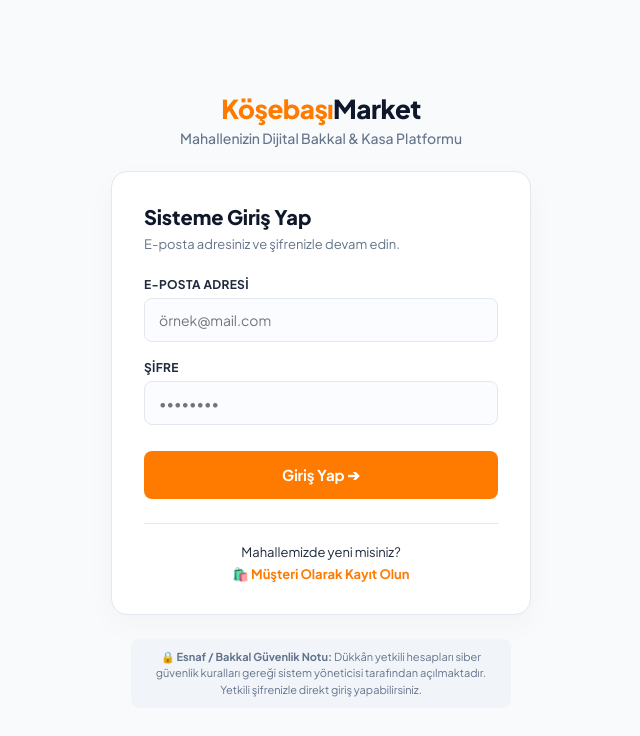
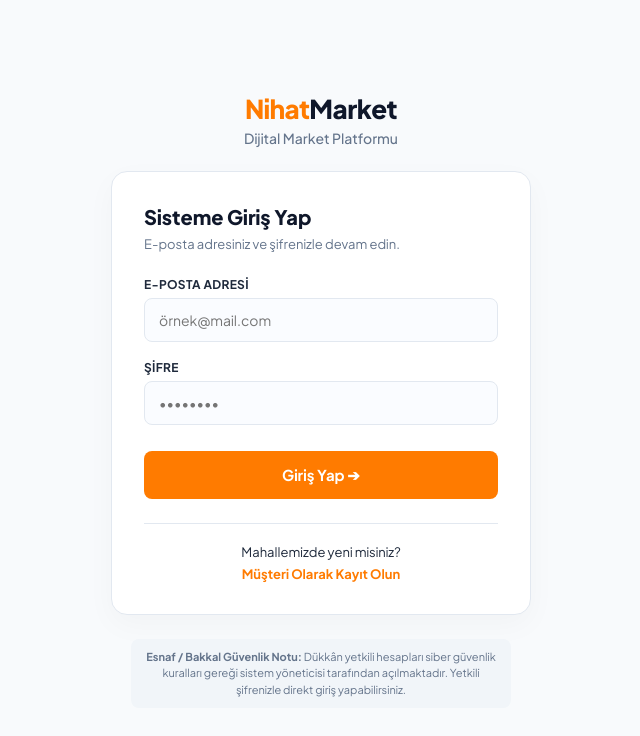
Before and after one commit to Lian-you04/market-app, a Flask app: page /login in a window 1280 px wide. Shown: the top 736 px of the page, without its empty margins (319-959 px from the left). Run offline with Flask 3, Linux system fonts and the light colour scheme.

Commit message:
html dosyaları güncellendi

```diff
--- a/templates/login.html
+++ b/templates/login.html
@@ -3,7 +3,7 @@
 <head>
 <meta charset="UTF-8">
 <meta name="viewport" content="width=device-width, initial-scale=1.0">
-<title>Giriş Yap — Köşebaşı Market Platformu</title>
+<title>Giriş Yap — Nihat Market Shopping</title>
 <link href="https://fonts.googleapis.com/css2?family=Plus+Jakarta+Sans:wght@400;500;600;700;800&display=swap" rel="stylesheet">
 <style>
   :root {
@@ -22,13 +22,11 @@
     justify-content: center; align-items: center; padding: 20px;
   }
 
-  /* LOGO ALANI */
   .brand-header { text-align: center; margin-bottom: 24px; }
   .brand-logo { font-size: 26px; font-weight: 800; color: var(--migros-orange); text-decoration: none; letter-spacing: -0.5px; }
   .brand-logo span { color: var(--migros-dark); }
   .brand-subtitle { font-size: 14px; color: var(--text-muted); font-weight: 500; margin-top: 4px; }
 
-  /* KART TASARIMI */
   .login-card {
     background: #FFFFFF; width: 100%; max-width: 420px;
     border: 1px solid var(--border-color); border-radius: 16px;
@@ -38,7 +36,6 @@
   .form-title { font-size: 20px; font-weight: 800; margin: 0 0 6px 0; color: var(--migros-dark); }
   .form-desc { font-size: 13px; color: var(--text-muted); margin: 0 0 24px 0; line-height: 1.4; }
 
-  /* FORM İÇERİĞİ */
   .form-group { margin-bottom: 18px; }
   .form-group label { display: block; font-size: 12px; font-weight: 700; color: var(--text-main); text-transform: uppercase; margin-bottom: 6px; letter-spacing: 0.3px; }
   .form-control {
@@ -47,7 +44,6 @@
   }
   .form-control:focus { border-color: var(--migros-orange); background: #FFF; box-shadow: 0 0 0 3px rgba(255,123,0,0.1); }
 
-  /* BUTONLAR */
   .btn-submit {
     width: 100%; background: var(--migros-orange); color: #FFF; font-weight: 700;
     font-size: 15px; padding: 14px; border: none; border-radius: 8px; cursor: pointer;
@@ -56,14 +52,12 @@
   .btn-submit:hover { background: #E66E00; transform: translateY(-1px); }
   .btn-submit:disabled { background: #CBD5E1; cursor: not-allowed; transform: none; }
 
-  /* HATA VE BİLGİ KUTULARI */
   .alert-box {
     padding: 12px; border-radius: 8px; font-size: 13px; font-weight: 600;
     margin-bottom: 18px; display: none; text-align: center;
   }
   .alert-error { background: #FEF2F2; color: #DC2626; border: 1px solid #FECACA; }
 
-  /* ALT YÖNLENDİRME ALANI */
   .footer-links { margin-top: 24px; padding-top: 20px; border-top: 1px solid var(--border-color); text-align: center; font-size: 13px; }
   .footer-links a { color: var(--migros-orange); font-weight: 700; text-decoration: none; }
   .footer-links a:hover { text-decoration: underline; }
@@ -77,8 +71,8 @@
 <body>
 
 <div class="brand-header">
-  <div class="brand-logo">Köşebaşı<span>Market</span></div>
-  <div class="brand-subtitle">Mahallenizin Dijital Bakkal & Kasa Platformu</div>
+  <div class="brand-logo">Nihat<span>Market</span></div>
+  <div class="brand-subtitle">Dijital Market Platformu</div>
 </div>
 
 <div class="login-card">
@@ -103,12 +97,12 @@
 
   <div class="footer-links">
     Mahallemizde yeni misiniz? <br>
-    <a href="/register" style="display:inline-block; margin-top:6px;">🛍️ Müşteri Olarak Kayıt Olun</a>
+    <a href="/register" style="display:inline-block; margin-top:6px;">Müşteri Olarak Kayıt Olun</a>
   </div>
 </div>
 
 <div class="merchant-note">
-  🔒 <b>Esnaf / Bakkal Güvenlik Notu:</b> Dükkân yetkili hesapları siber güvenlik kuralları gereği sistem yöneticisi tarafından açılmaktadır. Yetkili şifrenizle direkt giriş yapabilirsiniz.
+  <b>Esnaf / Bakkal Güvenlik Notu:</b> Dükkân yetkili hesapları siber güvenlik kuralları gereği sistem yöneticisi tarafından açılmaktadır. Yetkili şifrenizle direkt giriş yapabilirsiniz.
 </div>
 
 <script>
@@ -120,7 +114,6 @@ async function girisYap(event) {
   const submitBtn = document.getElementById('submit-btn');
   const hataKutu = document.getElementById('hata-kutu');
 
-  // Hata kutusunu gizle ve butonu kilitle
   hataKutu.style.display = 'none';
   submitBtn.disabled = true;
   submitBtn.textContent = 'Doğrulanıyor...';
@@ -139,15 +132,13 @@ async function girisYap(event) {
 
     if (response.ok) {
       submitBtn.textContent = 'Giriş Başarılı! Yönlendiriliyorsunuz...';
-      submitBtn.style.background = '#10B981'; // Başarılı yeşili
+      submitBtn.style.background = '#10B981';
 
-      // AKILLI YÖNLENDİRME: Rol neyse o ekrana fırlat!
       setTimeout(() => {
         window.location.href = data.yonlendir || '/musteri';
       }, 700);
 
     } else {
-      // Hata durumunda uyar
       hataKutu.textContent = data.hata || 'Giriş yapılamadı. Bilgilerinizi kontrol edin.';
       hataKutu.style.display = 'block';
       submitBtn.disabled = false;
--- a/templates/market.html
+++ b/templates/market.html
@@ -111,7 +111,7 @@
 
 <header class="header">
   <div class="header-left">
-    <div class="logo">🏪 Köşebaşı<span>Kasa Paneli</span></div>
+    <div class="logo">🏪 Nihat Market<span>Kasa Paneli</span></div>
 
     <div class="shop-controls">
       <div id="salter-btn" class="status-toggle toggle-acik" onclick="salteriDegistir()">
```
Also changed, not shown: templates/musteri.html (+5 -32 lines), templates/register.html (+5 -8 lines).
